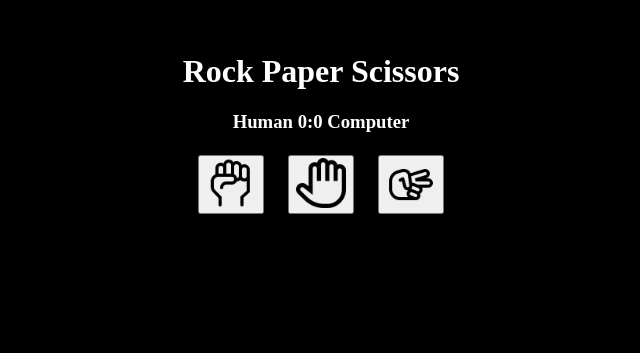
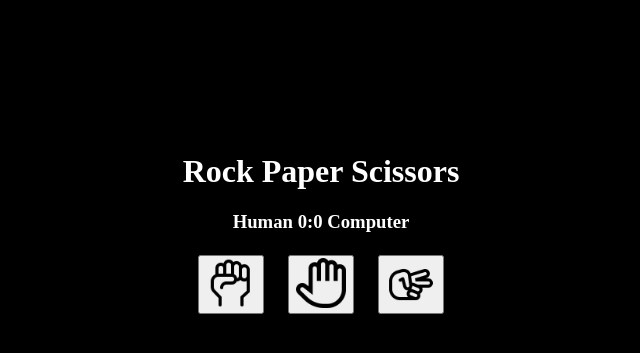
Before and after one commit to Bartek0909/RockPaperScissors, a plain HTML site: page rock-paper-scissors.html in a window 1280 px wide. Shown: the part 147-500 px from the top of the page, without its empty margins (319-959 px from the left). Drawn offline with Linux system fonts and the light colour scheme.

Commit message:
Increase the margin of the page.

```diff
--- a/styles.css
+++ b/styles.css
@@ -1,6 +1,6 @@
 body {
     width: 800px;
-    margin: 200px auto 0px;
+    margin: 300px auto 0px;
     text-align: center;
     background-color: black;
     color: white;
```
